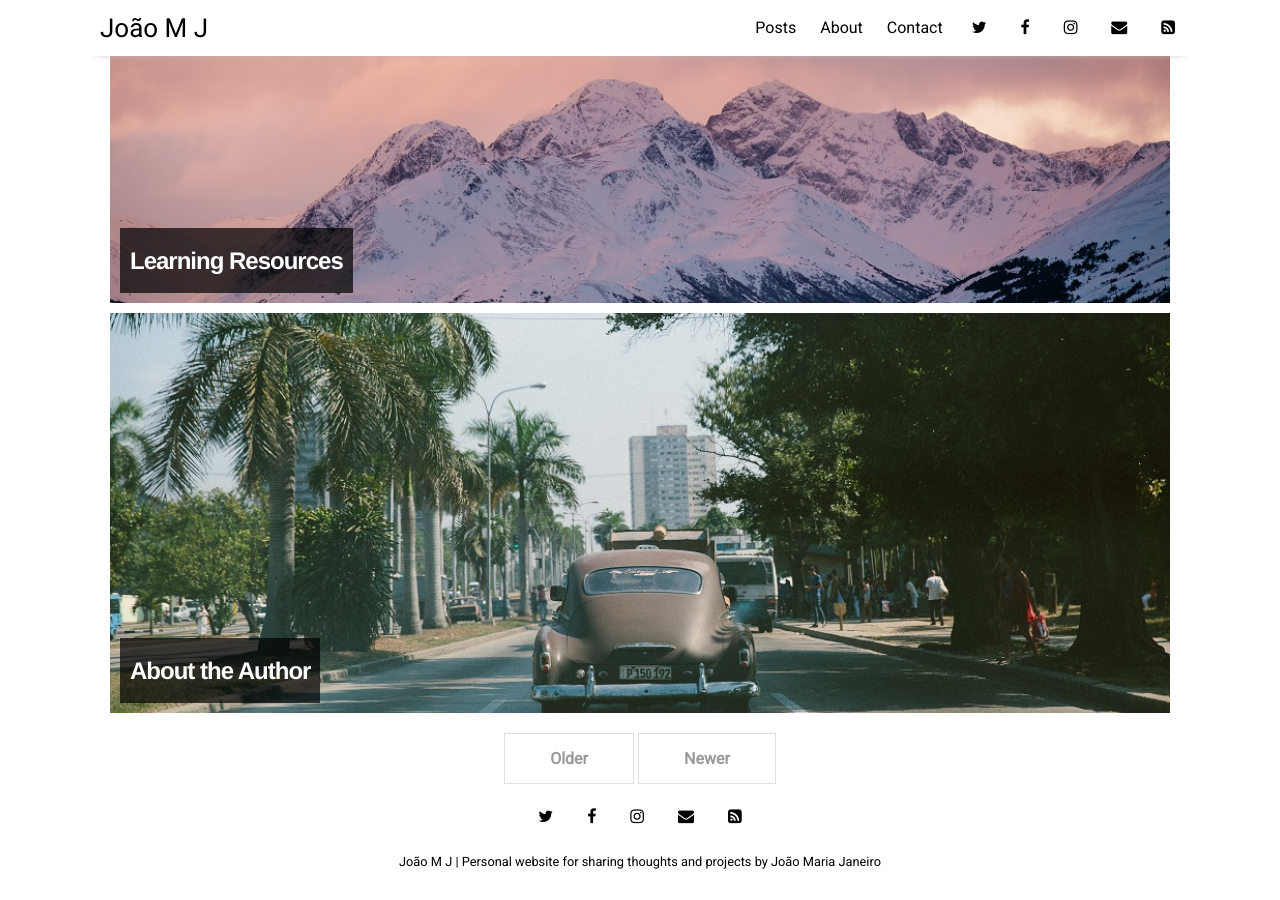
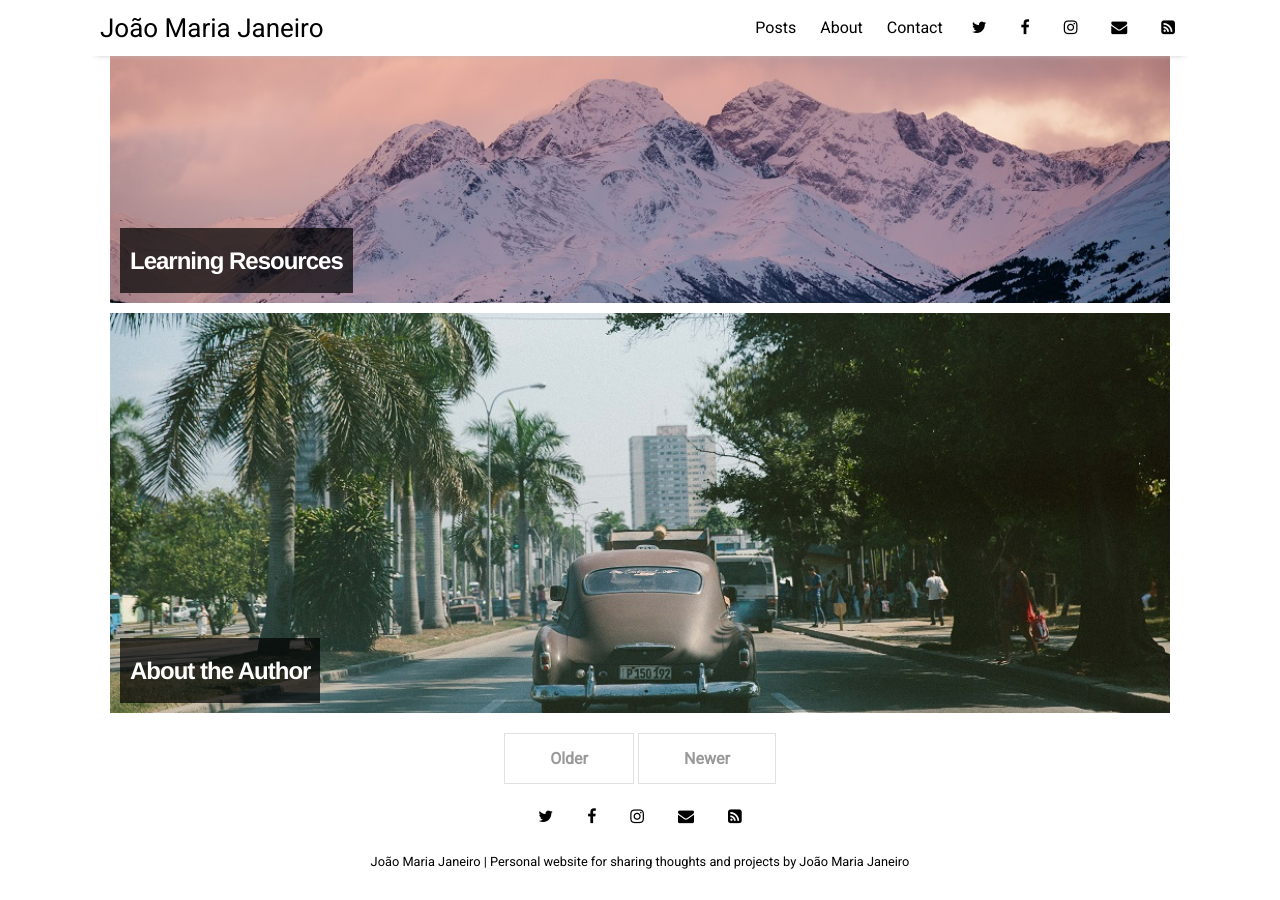
Before and after one commit to Joao-Maria-Janeiro/Joao-Maria-Janeiro.github.io, a Jekyll site: the page built from index.html, in a window 1280 px wide and 900 px high, scrolled down 1398 px. Built offline with Jekyll 4.4.1, drawn with Linux system fonts in a browser that asks for light colours; nearby versions of some CDN libraries; the list of posts is cut into pages by our own code.

Commit message:
Update _config.yml

```diff
--- a/_config.yml
+++ b/_config.yml
@@ -14,7 +14,7 @@ sass:
   style: :nested
 
 # Customise atom feed settings (this is where Jekyll-Feed gets configuration information)
-title:		           "João M J"
+title:		           "João Maria Janeiro"
 description:	       "Personal website for sharing thoughts and projects"
 author:              "João Maria Janeiro"
 
```
